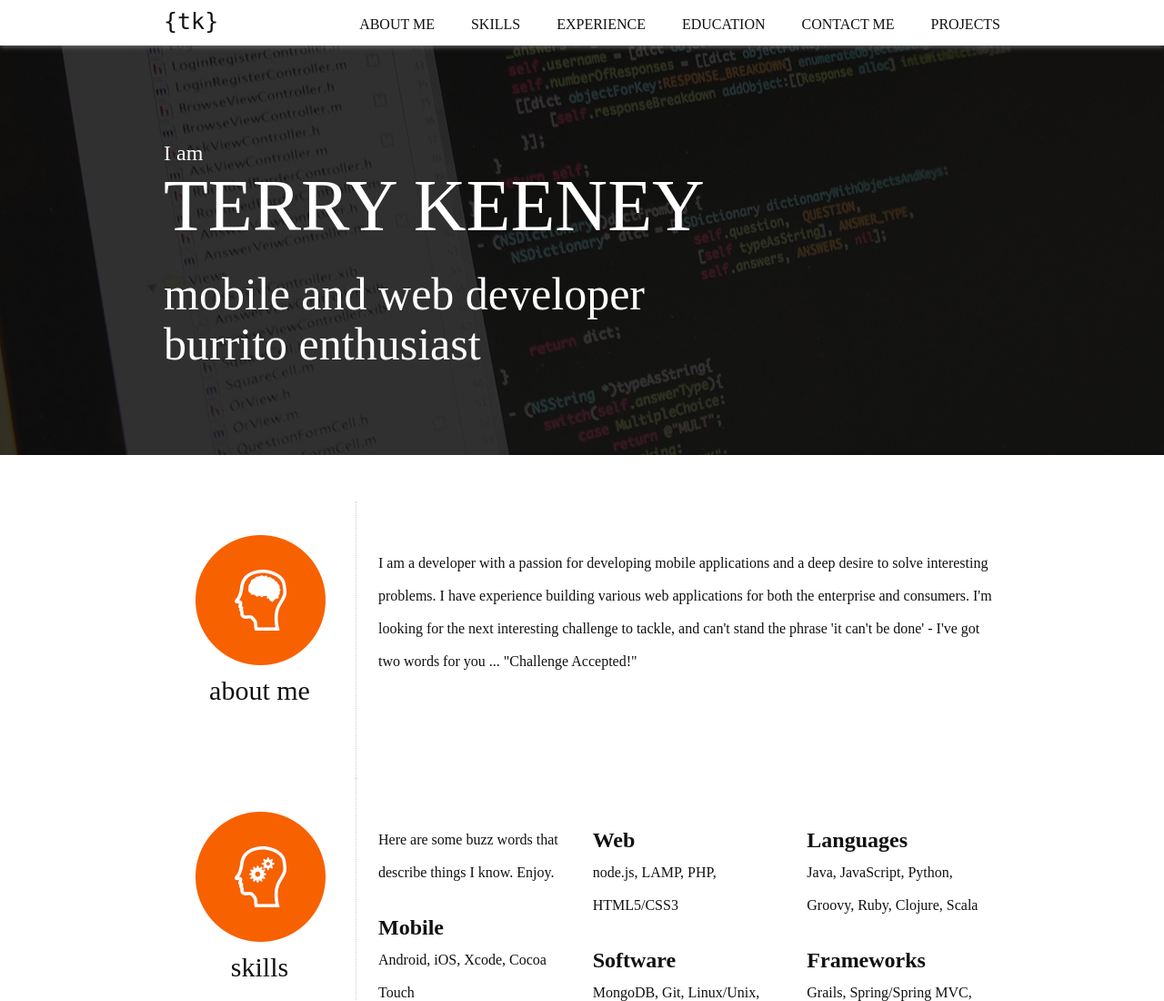
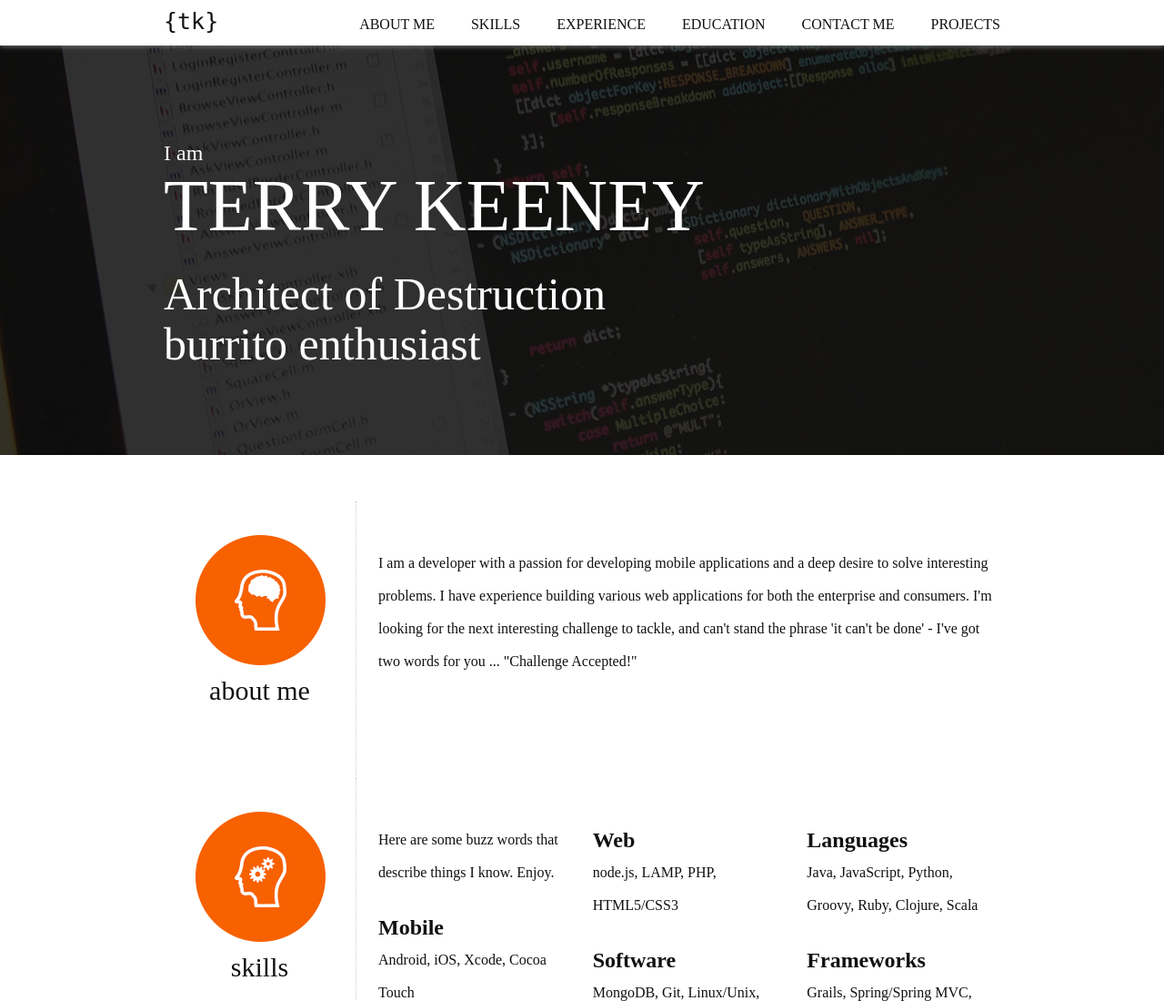
Before and after one commit to terrbearCodes/tkeeney.com, a plain HTML site: page index.html in a window 1280 px wide. Shown: the top 1100 px of the page at 91% size. Drawn offline with nearby package versions, Linux system fonts and the light colour scheme.

Commit message:
things are happening

```diff
--- a/index.html
+++ b/index.html
@@ -59,7 +59,7 @@
 		<div class='container'>
 			<p class="iam">I am </p>
 			<h1>Terry Keeney</h1>
-			<h3>mobile and web developer</h3>
+			<h3>Architect of Destruction</h3>
 			<h3>burrito enthusiast</h3>
 
 		</div><!-- end container -->
```
